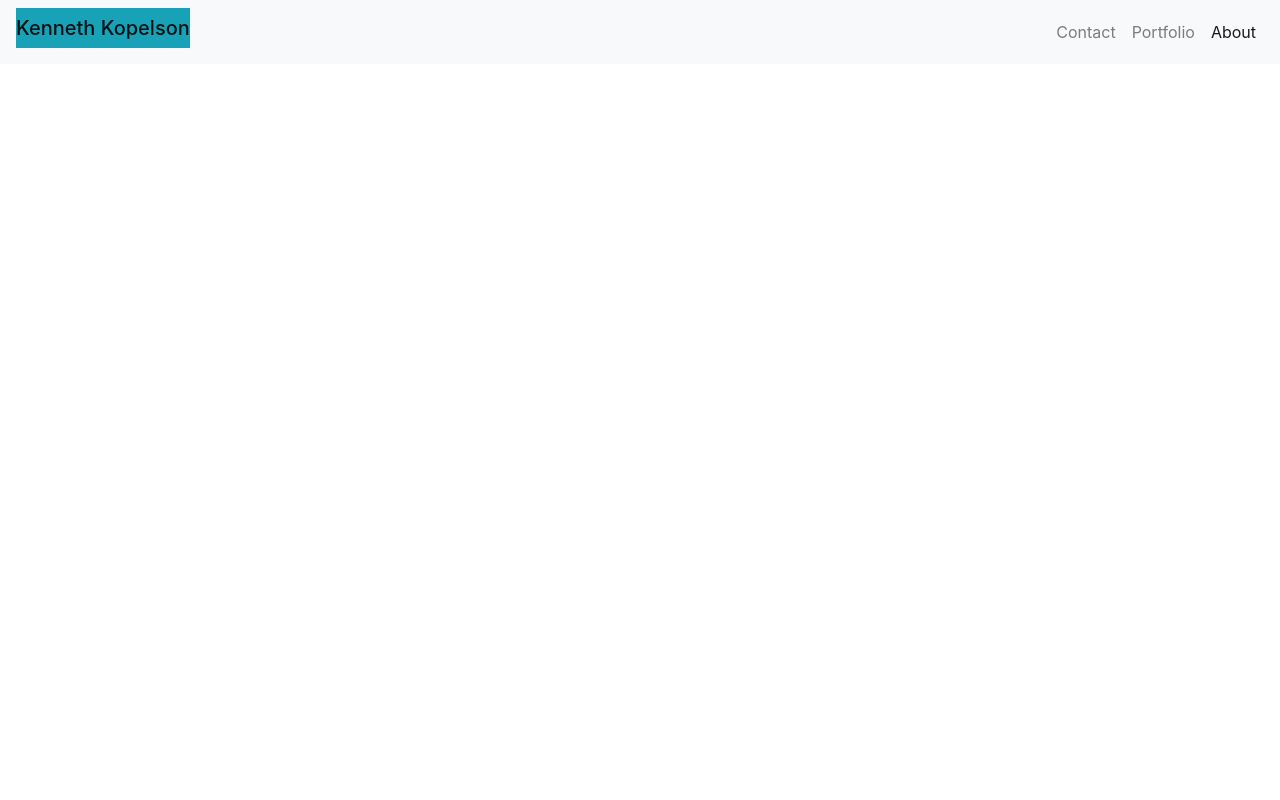
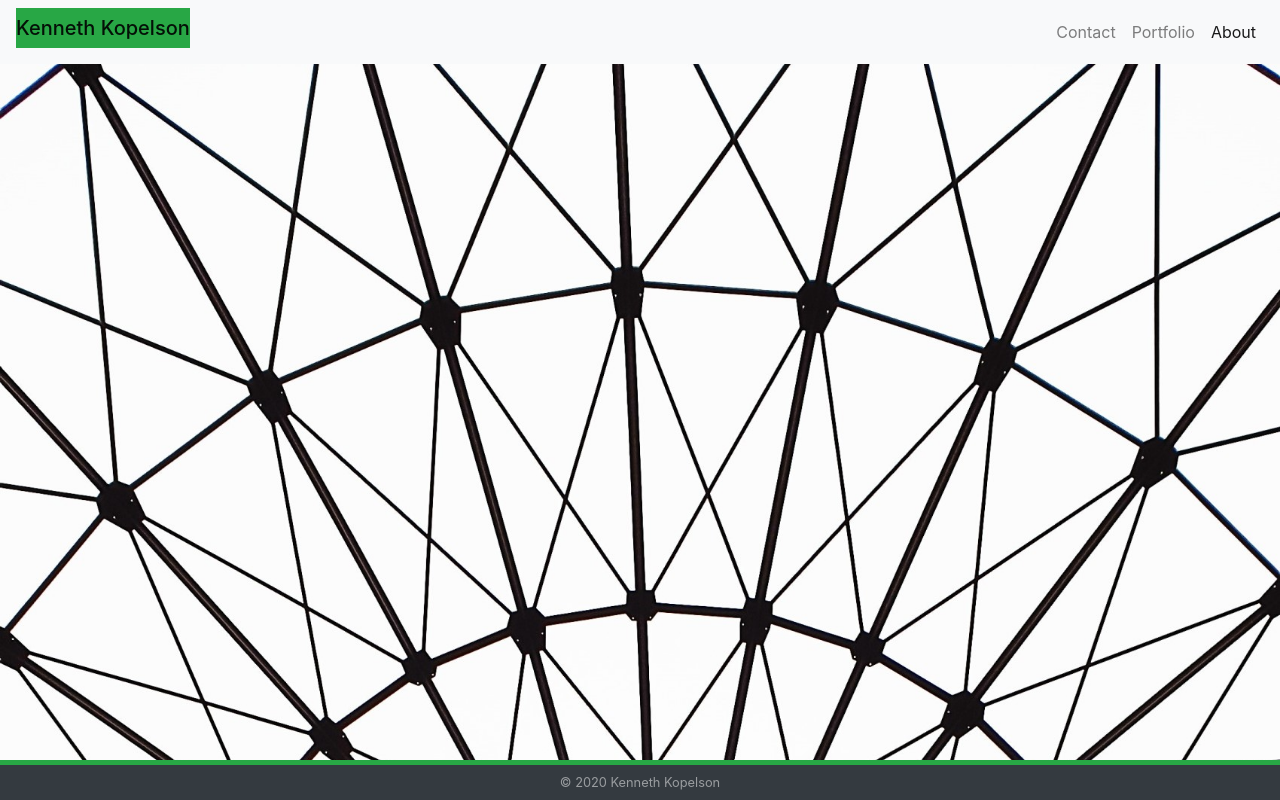
Before and after one commit to Kopelson/responsiveBootstrapPortfolio, a plain HTML site: page index.html in a window 1280 px wide. Drawn offline with nearby package versions, Linux system fonts and the light colour scheme.

Commit message:
added asset folder, added index css, added background image, added me image, added footer, added copy write text

```diff
--- /dev/null
+++ b/assets/index.css
@@ -0,0 +1,19 @@
+
+body{
+    /* Photo by Laura Meinhardt from Pexels */
+    background-image: url("/assets/images/bg.jpg");
+    background-size: cover;
+    background-repeat: no-repeat;
+}
+
+.background-white {
+    background-color: white;
+}
+
+.border-5 {
+    border-width:5px !important;
+}
+
+.float-left {
+    float: left;
+}
--- a/index.html
+++ b/index.html
@@ -8,12 +8,13 @@
     <link rel="stylesheet" type="text/css" href="reset.css">
     <!--Link to Bootstrap CSS-->
     <link rel="stylesheet" href="https://stackpath.bootstrapcdn.com/bootstrap/4.5.2/css/bootstrap.min.css" integrity="sha384-JcKb8q3iqJ61gNV9KGb8thSsNjpSL0n8PARn9HuZOnIxN0hoP+VmmDGMN5t9UJ0Z" crossorigin="anonymous">
+    <!--Link to Index CSS-->
+    <link rel="stylesheet" type="text/css" href="./assets/index.css">
 </head>
 <body>
     <header>
-    <!--Bootstrap Nav Bar-->
-    <nav class="navbar navbar-expand-lg navbar-light bg-light">
-        <h1 class="navbar-brand bg-info" >Kenneth Kopelson</h1>
+      <nav class="navbar navbar-expand-lg navbar-light bg-light">
+        <h1 class="navbar-brand bg-success" >Kenneth Kopelson</h1>
         <button class="navbar-toggler" type="button" data-toggle="collapse" data-target="#navbarSupportedContent" aria-controls="navbarSupportedContent" aria-expanded="false" aria-label="Toggle navigation">
           <span class="navbar-toggler-icon"></span>
         </button>
@@ -33,6 +34,12 @@
         </div>
       </nav>
     </header>
+
+    <footer class="fixed-bottom border-top border-success border-5">
+      <nav class="navbar navbar-dark bg-dark justify-content-center">
+        <small class="text-white-50">© 2020 Kenneth Kopelson</small>
+      </nav>
+    </footer>
     <!--Bootstrap JS-->
     <script src="https://code.jquery.com/jquery-3.5.1.slim.min.js" integrity="sha384-DfXdz2htPH0lsSSs5nCTpuj/zy4C+OGpamoFVy38MVBnE+IbbVYUew+OrCXaRkfj" crossorigin="anonymous"></script>
     <script src="https://cdn.jsdelivr.net/npm/popper.js@1.16.1/dist/umd/popper.min.js" integrity="sha384-9/reFTGAW83EW2RDu2S0VKaIzap3H66lZH81PoYlFhbGU+6BZp6G7niu735Sk7lN" crossorigin="anonymous"></script>
```
Also changed, not shown: assets/images/bg.jpg (added), assets/images/me.jpg (added).
